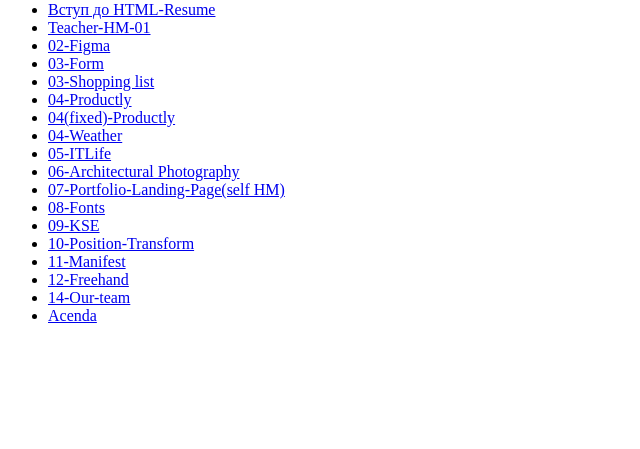
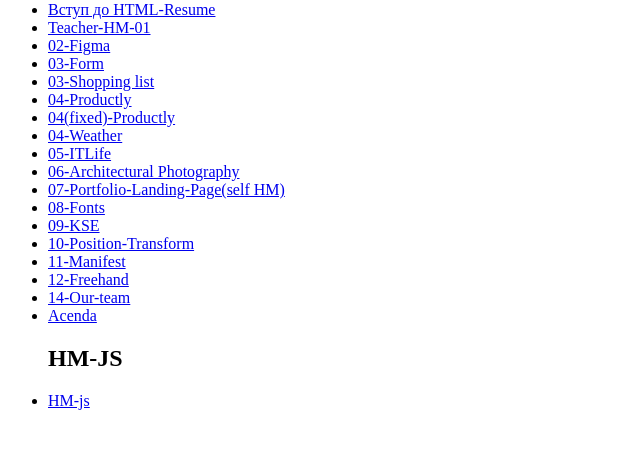
Before and after one commit to alexandra11223/HM-138, a plain HTML site: page index.html in a window 1280 px wide. Shown: the part 79-528 px from the top of the page, without its empty margins (0-640 px from the left). Drawn offline with Linux system fonts and the light colour scheme.

Commit message:
added folder for JS HM

```diff
--- a/index.html
+++ b/index.html
@@ -79,6 +79,11 @@
         <li>
             <a href="project/index.html">Acenda</a>
         </li>
+
+        <h2>HM-JS</h2>
+        <li>
+            <a href="JS/HM-JS/index.html">HM-js</a>
+        </li>
     </ul>
 
 
```
Also changed, not shown: JS/HM-JS/index.html (added, +16 -0 lines), JS/HM-JS/main.js (added).
